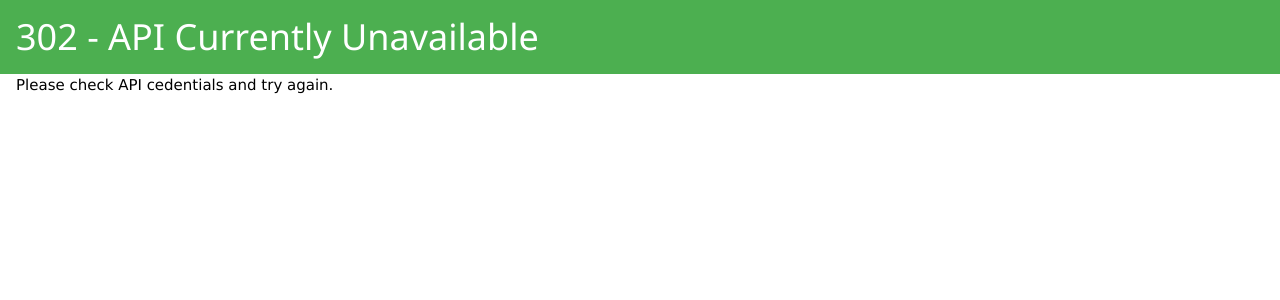
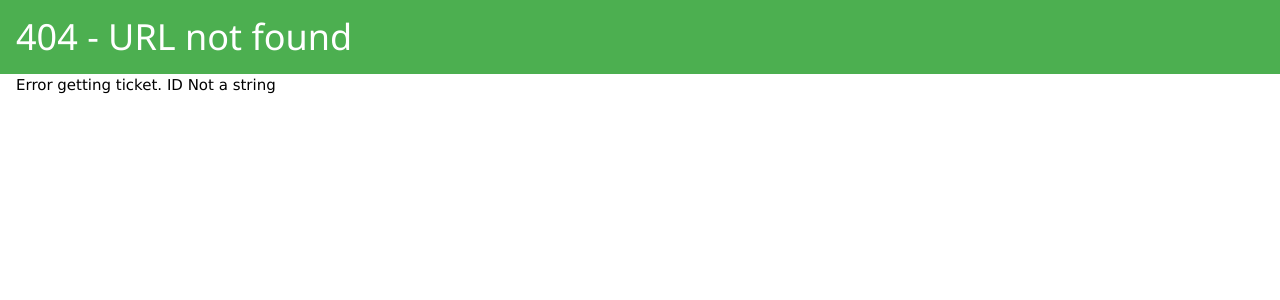
Before and after one commit to cgomez23/zcc, a Flask app: a page that uses templates/api_error.html in a window 1280 px wide. Shown: the top 300 px of the page. Run offline with Flask 2, Linux system fonts and the light colour scheme; parts of the project's set-up code (start-up, migrations or seed data) failed here and were passed over; some libraries are stand-ins or nearby versions.

Commit message:
added error handling into the site

```diff
--- a/main.py
+++ b/main.py
@@ -24,19 +24,18 @@ try:
     # conntect to Zendesk API
     zenpy_client = Zenpy(**creds)
 
-    # get api ticket objects
-    tickets_objs = zenpy_client.tickets()
-    tickets = [t for t in tickets_objs]
-
-    # get api user objects
-    users_objs = zenpy_client.users()
-    users = [u for u in users_objs]
-
 # if credentials login fails, set flag to False
 except Exception:
     creds_pass = False
     pass
 
+# get api ticket objects
+tickets_objs = zenpy_client.tickets()
+tickets = [t for t in tickets_objs]
+
+# get api user objects
+users_objs = zenpy_client.users()
+users = [u for u in users_objs]
 
 
 # Controller
@@ -45,10 +44,13 @@ except Exception:
 @app.route('/', methods=["GET"])
 def home():
 
-    # if cedentials do not work, redirect to error page
+    # if cedentials do not work, redirect to api error page
     if creds_pass == False:
-        return redirect(url_for('api_error'))
+        error_code = '302 - API Currently Unavailable'
+        msg = 'Please check API cedentials and try again.'
+        return redirect(url_for('api_error', msg=msg, code=error_code))
 
+    # headers for page
     headers = ['', 'Ticket Number', 'Subject']
 
     # get page pagination args
@@ -75,7 +77,7 @@ def home():
 # Page to display if api error occurs
 @app.route('/api_error')
 def api_error():
-    return render_template('api_error.html', code=302)
+    return render_template('api_error.html', code=request.args.get('code'), msg=request.args.get('msg'))
 
 # Page that displays unique ticket details.
 @app.route('/ticket', methods=["GET"])
@@ -85,7 +87,13 @@ def ticket():
     id = request.args.get('id', None)
 
     # gets the ticket view and renders it
-    ticket_view = get_ticket_view(id, tickets, users)
+    try:
+        ticket_view = get_ticket_view(id, tickets, users)
+    except Exception as e:
+        error =  'Error getting ticket. '+ str(e)
+        error_code = '404 - URL not found'
+        return redirect(url_for('api_error', msg=error, code=error_code))
+
     return render_template('ticket.html', ticket=ticket_view)
 
 # Starts the site.
--- a/templates/api_error.html
+++ b/templates/api_error.html
@@ -5,6 +5,6 @@
 <link rel="stylesheet" href="https://www.w3schools.com/w3css/4/w3.css">
 <body>
     <header class="w3-container w3-green">
-        <h1>{{code}} - API Currently Unavailable</h1>
+        <h1>{{code}}</h1>
     </header>
-    <div class="w3-container">Please check API cedentials and try again.</div>
+    <div class="w3-container">{{msg}}</div>
--- a/utils.py
+++ b/utils.py
@@ -16,7 +16,7 @@ def get_ticket_list(tickets):
 def get_ticket(id, tickets):
     # id needs to be string from url
     if type(id) != str:
-        raise TypeError('Not a string')
+        raise TypeError('ID Not a string')
     # id must be a string with a numeric character
     if not id.isnumeric():
         raise TypeError("Not a valid ID")
@@ -49,6 +49,6 @@ def get_ticket_view(id, tickets, users):
 
 # Function to get list of tickets per page
 # args: api ticket objects, int (optional), int (optional)
-# return: list of
+# return: list of paginated ticket objects
 def get_tickets_pagination(tickets, offset=0, per_page=25):
     return tickets[offset: offset + per_page]
```
Also changed, not shown: README.md.
